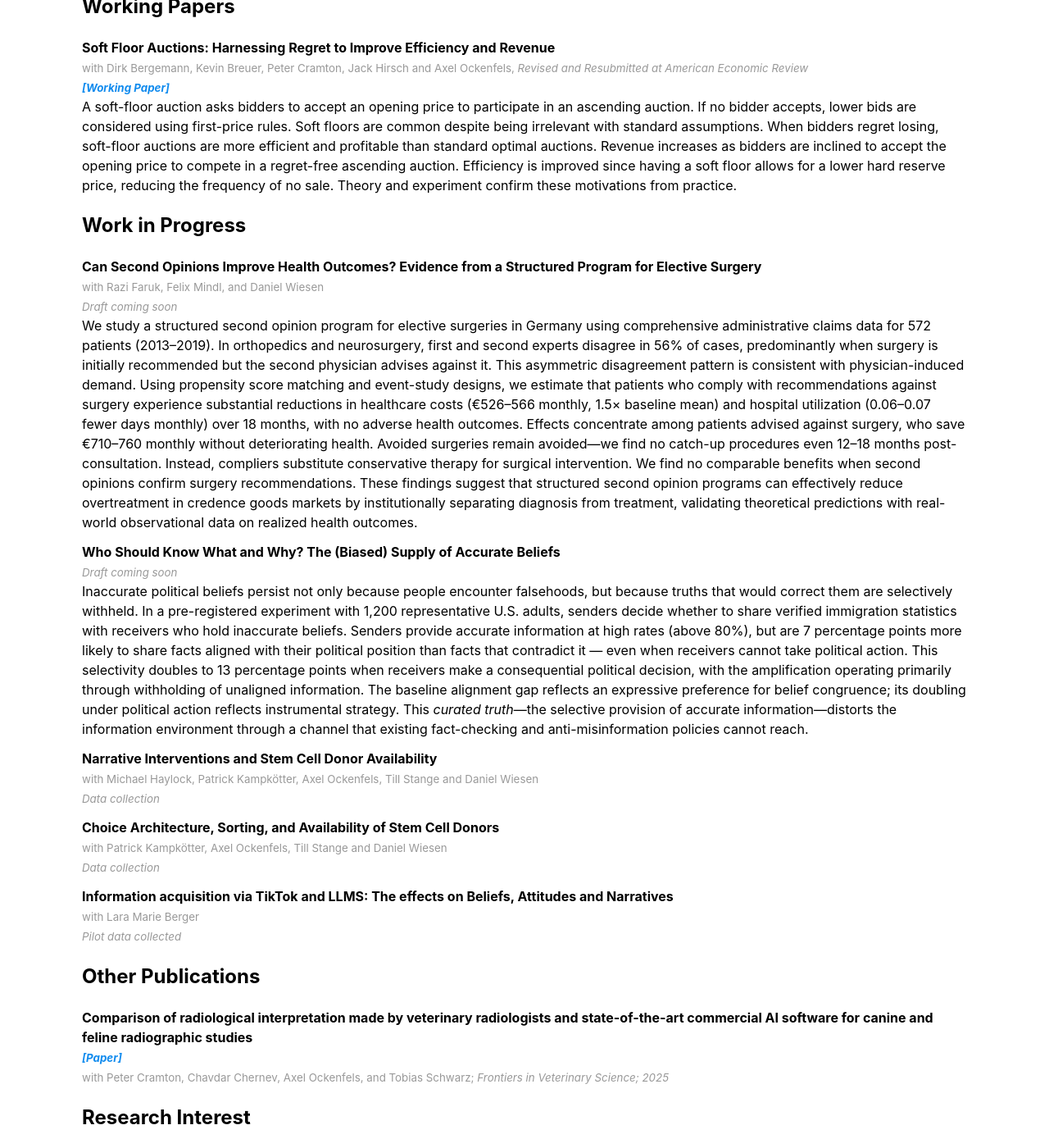
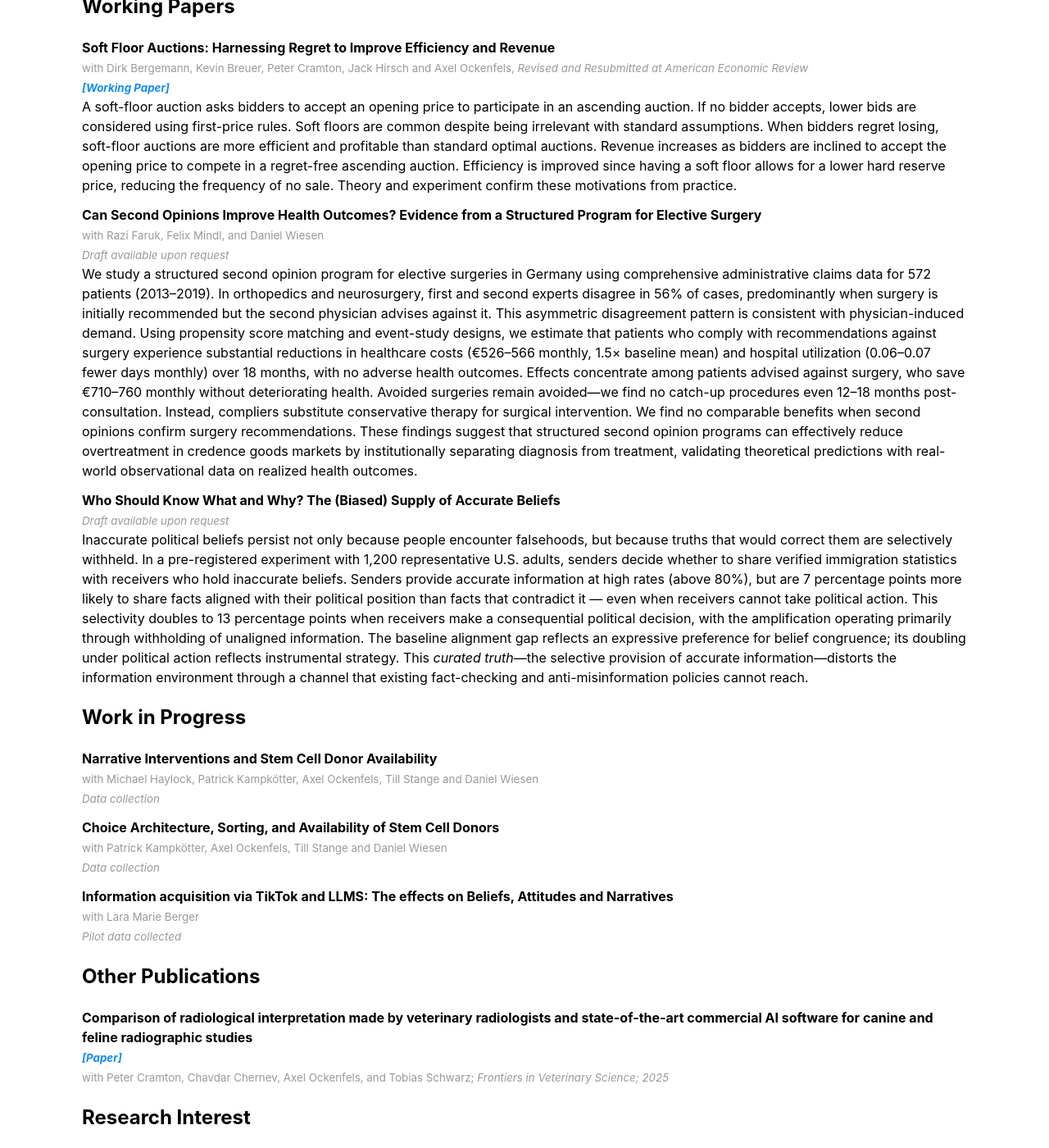
Before and after one commit to yerondiaye/yerondiaye.github.io, a Jekyll site: the page research.html, which Jekyll copies as it is, in a window 1280 px wide and 1400 px high, scrolled down 813 px. Shown: the whole window at 82% size. Built offline with Jekyll 4.4.1, drawn with Linux system fonts in a browser that asks for light colours.

Commit message:
Update research.html

```diff
--- a/research.html
+++ b/research.html
@@ -36,17 +36,19 @@ While relative performance feedback in the form of rankings appears to be effect
 <small><i><a href="../SFA.pdf">[Working Paper]</a></i></small></br>
 A soft-floor auction asks bidders to accept an opening price to participate in an ascending auction. If no bidder accepts, lower bids are considered using first-price rules. Soft floors are common despite being irrelevant with standard assumptions. When bidders regret losing, soft-floor auctions are more efficient and profitable than standard optimal auctions. Revenue increases as bidders are inclined to accept the opening price to compete in a regret-free ascending auction. Efficiency is improved since having a soft floor allows for a lower hard reserve price, reducing the frequency of no sale. Theory and experiment confirm these motivations from practice.
 </p>
-            <h2>Work in Progress</h2>
+
 <p><b>Can Second Opinions Improve Health Outcomes? Evidence from a Structured Program for Elective Surgery</b> </br>
 <small>with Razi Faruk, Felix Mindl, and Daniel Wiesen</small></br>
-<small><i>Draft coming soon</i></small></br>
+<small><i>Draft available upon request</i></small></br>
 We study a structured second opinion program for elective surgeries in Germany using comprehensive administrative claims data for 572 patients (2013–2019). In orthopedics and neurosurgery, first and second experts disagree in 56% of cases, predominantly when surgery is initially recommended but the second physician advises against it. This asymmetric disagreement pattern is consistent with physician-induced demand. Using propensity score matching and event-study designs, we estimate that patients who comply with recommendations against surgery experience substantial reductions in healthcare costs (€526–566 monthly, 1.5× baseline mean) and hospital utilization (0.06–0.07 fewer days monthly) over 18 months, with no adverse health outcomes. Effects concentrate among patients advised against surgery, who save €710–760 monthly without deteriorating health. Avoided surgeries remain avoided—we find no catch-up procedures even 12–18 months post-consultation. Instead, compliers substitute conservative therapy for surgical intervention. We find no comparable benefits when second opinions confirm surgery recommendations. These findings suggest that structured second opinion programs can effectively reduce overtreatment in credence goods markets by institutionally separating diagnosis from treatment, validating theoretical predictions with real-world observational data on realized health outcomes.
 </p>
 
 <p><b>Who Should Know What and Why? The (Biased) Supply of Accurate Beliefs</b><br>
-<small><i>Draft coming soon</i></small></br>
+<small><i>Draft available upon request</i></small></br>
 Inaccurate political beliefs persist not only because people encounter falsehoods, but because truths that would correct them are selectively withheld. In a pre-registered experiment with 1,200 representative U.S. adults, senders decide whether to share verified immigration statistics with receivers who hold inaccurate beliefs. Senders provide accurate information at high rates (above 80%), but are 7 percentage points more likely to share facts aligned with their political position than facts that contradict it — even when receivers cannot take political action. This selectivity doubles to 13 percentage points when receivers make a consequential political decision, with the amplification operating primarily through withholding of unaligned information. The baseline alignment gap reflects an expressive preference for belief congruence; its doubling under political action reflects instrumental strategy. This <i>curated truth</i>—the selective provision of accurate information—distorts the information environment through a channel that existing fact-checking and anti-misinformation policies cannot reach.
 </p>
+
+            <h2>Work in Progress</h2>
 
 <p><b>Narrative Interventions and Stem Cell Donor Availability</b><br>
 <small>with Michael Haylock, Patrick Kampkötter, Axel Ockenfels, Till Stange and Daniel Wiesen</small></br>
```
